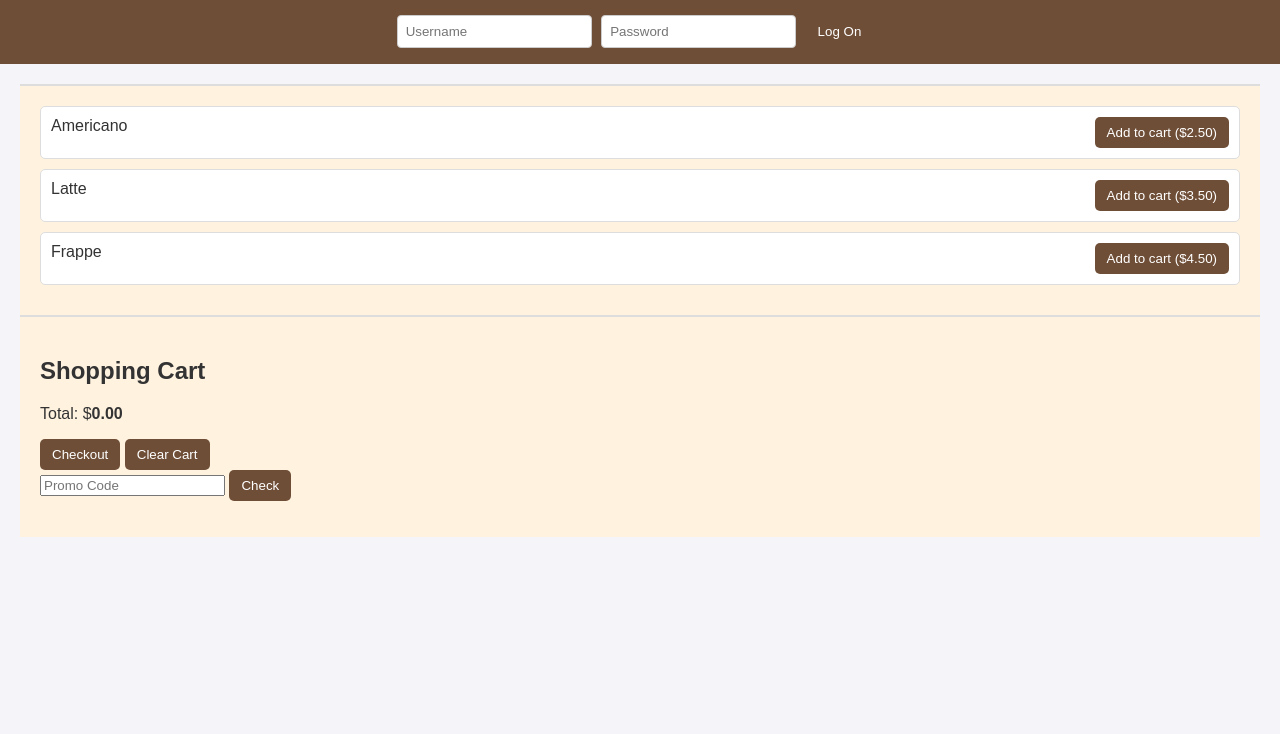
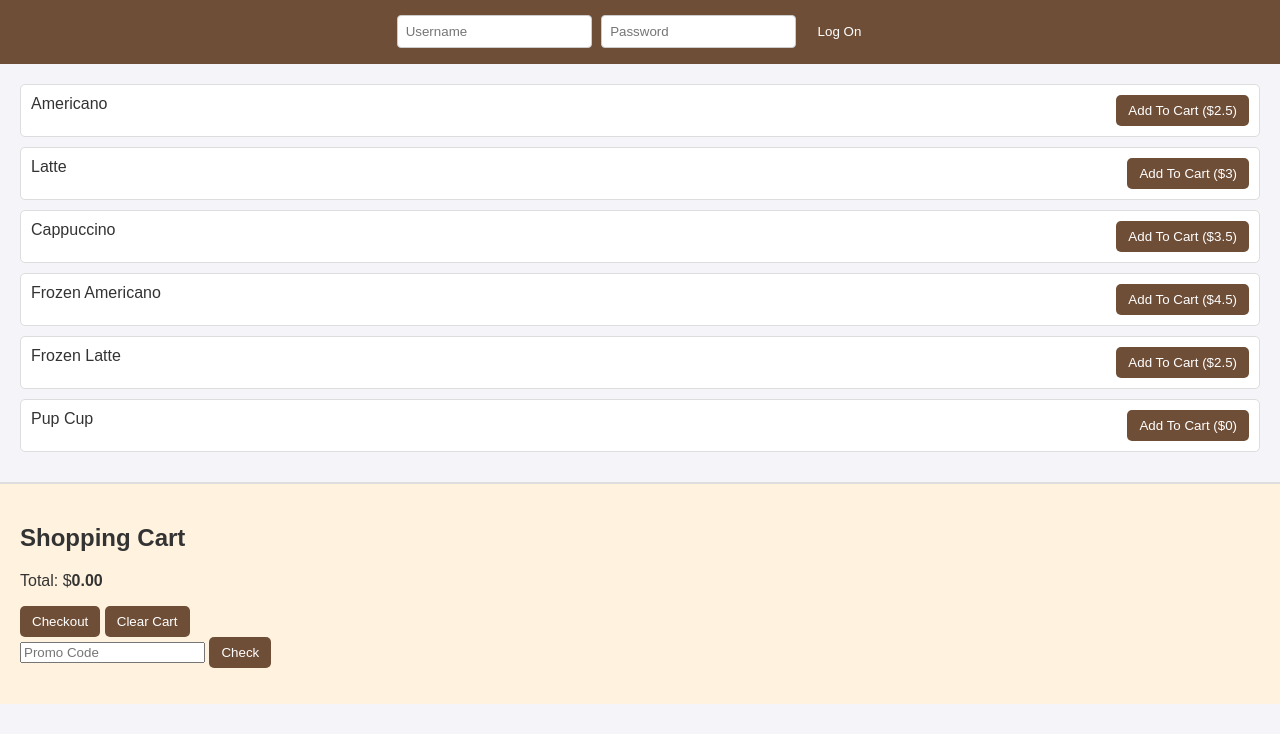
Before and after one commit to wellrestedmango/personal_site_okcoders_practice, a plain HTML site: page index.html in a window 1280 px wide. Shown: the part 66-800 px from the top of the page. Drawn offline with Linux system fonts and the light colour scheme.

Commit message:
cart is now generated dynamically
cart is now generated dynamically from a list and the server is connected. uploading now before I break something

```diff
--- a/index.html
+++ b/index.html
@@ -20,19 +20,6 @@
   </header>
   <main>
     <section id="menu">
-      <section id="cart">
-        <div class = "menu-item">
-          <span>Americano</span>
-          <button onclick="addToCart('Americano', 2.50)">Add to cart ($2.50)</button>
-        </div>
-        <div class = "menu-item">
-          <span>Latte</span>
-          <button onclick="addToCart('Latte', 3.50)">Add to cart ($3.50)</button>
-        </div>
-        <div class = "menu-item">
-          <span>Frappe</span>
-          <button onclick="addToCart('Frappe', 4.50)">Add to cart ($4.50)</button>
-        </div>
     </section>
 
     <section id="cart">
--- a/scripts/script.js
+++ b/scripts/script.js
@@ -42,6 +42,34 @@ function handleLogin(event) {
     let welcomeMessage = document.getElementById('welcome-message');
     welcomeMessage.innerText = `Welcome ${loggedInUser.username}`;
 }
+
+
+const menu = [
+    {name: 'Americano', price: 2.5, type: 'hot'},
+    {name: 'Latte', price: 3.0, type: 'hot'},
+    {name: 'Cappuccino', price: 3.5, type: 'hot'},
+    {name: 'Frozen Americano', price: 4.5, type: 'cold'},
+    {name: 'Frozen Latte', price: 2.5, type: 'cold'},
+    {name: 'Pup Cup', price: 0, type: 'cold'},
+];
+
+function createMenu(){
+    let ulElement = document.getElementById("menu");
+    ulElement.style.listStyleType = 'none';
+    if(menu && menu.length > 0){
+        for (let i = 0; i < menu.length; i++) {
+            const liElement = document.createElement('li')
+            liElement.innerHTML = `
+            <div class="menu-item">
+            <span id="${menu[i].name}">${menu[i].name}</span>
+            <button onclick="addToCart('${menu[i].name}', '${menu[i].price}')">Add To Cart ($${menu[i].price})</button>
+            </div>
+         `;
+         ulElement.appendChild(liElement);
+        }
+    }
+}
+
 
 
 
@@ -154,7 +182,9 @@ function removeItem(item){
 }
 
 
-
+//change this section - have discounts be an array then we can loop through it to check rather than doing a test case and having to change code to make a new promo
+//you can have an admin view at that point that allows them to add a new code and that can insert the promo into the array easily
+//then you can display all active promos and remove and add at will
 function getTotalWithDiscount(promoCode = ""){
     let discountValue = 0;
     switch (promoCode){
@@ -183,3 +213,15 @@ function getTotalWithDiscount(promoCode = ""){
     }
     return total.toFixed(2);
 }
+
+
+async function practiceGetRoute(){
+    console.log("Made it to get route practice function");
+    const response = await fetch("http://127.0.0.1:3000/");
+    console.log(response);
+}
+
+document.addEventListener("DOMContentLoaded", function(){
+    practiceGetRoute();
+    createMenu();
+});
```
Also changed, not shown: server/package.json (added, +16 -0 lines), server/server.js (added, +16 -0 lines), 2 other files.
